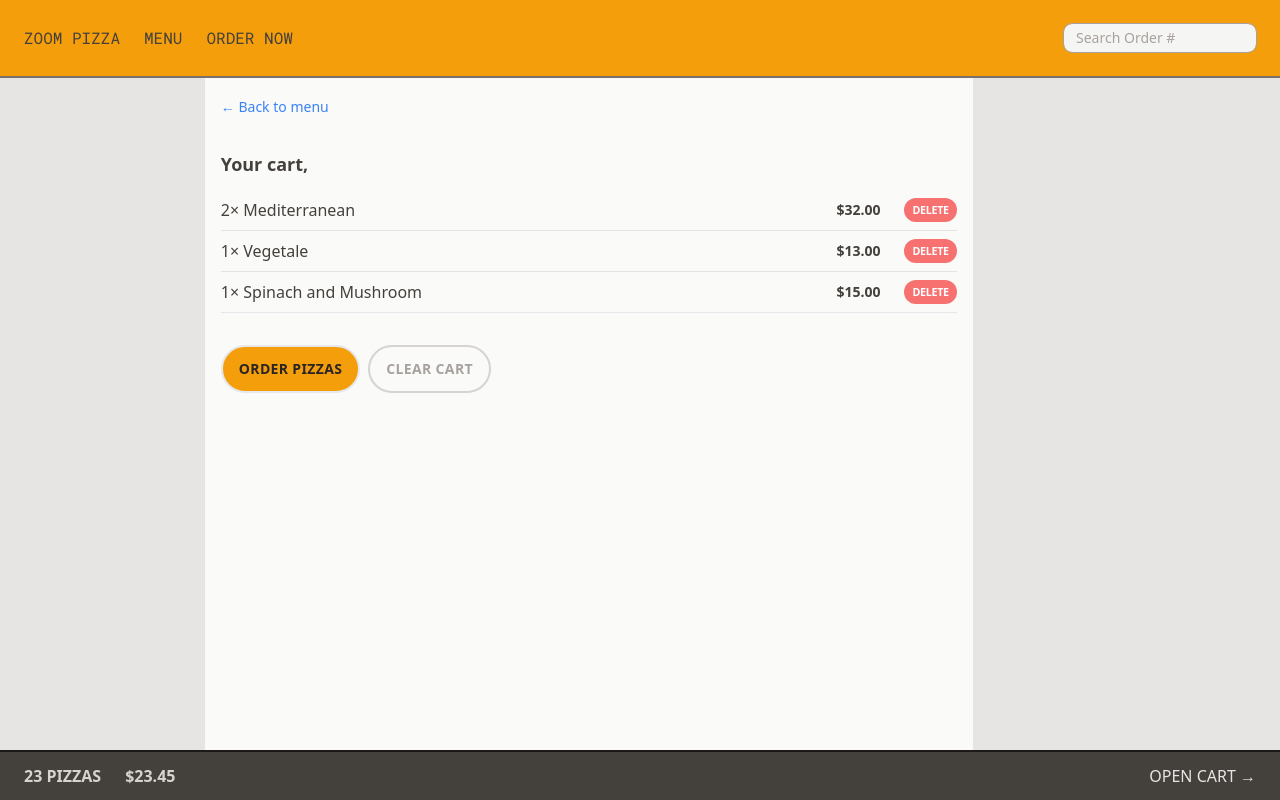
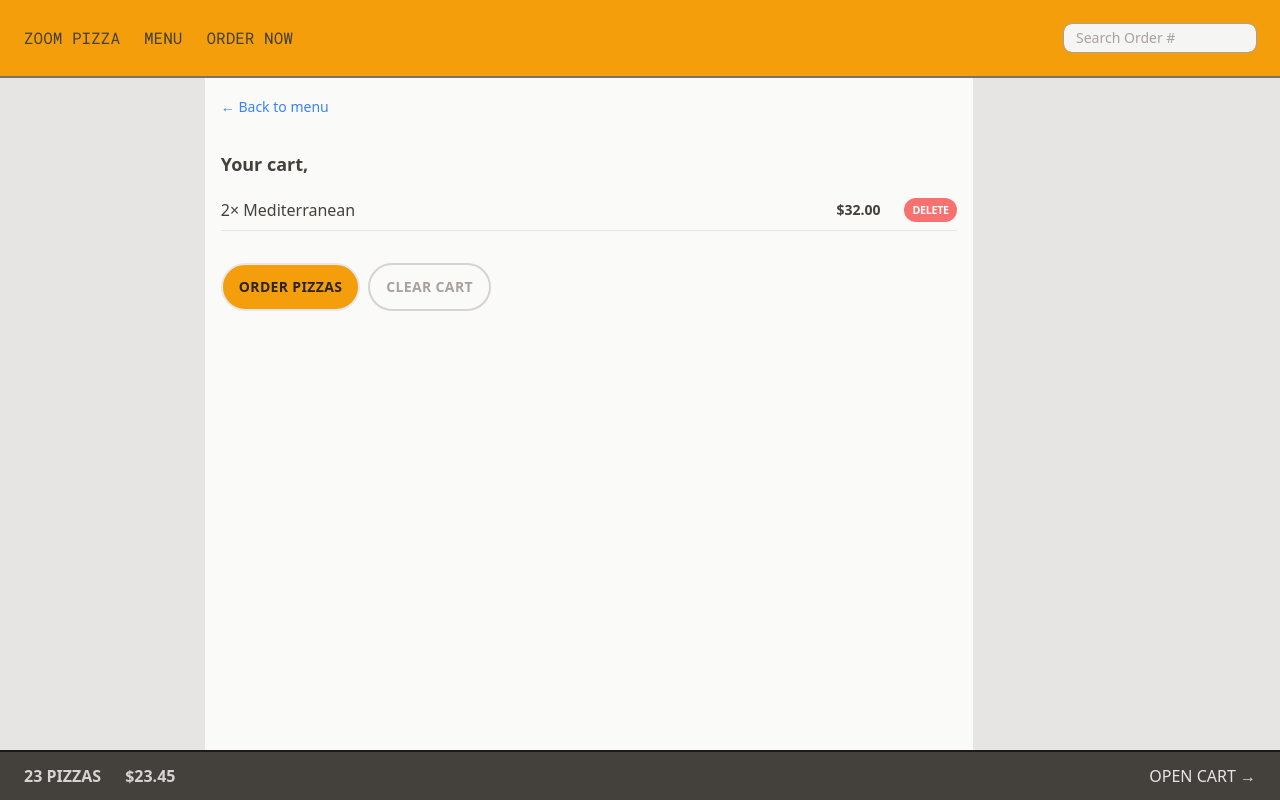
Before and after one commit to p-kordana/project-one, a React (Vite) app: page /cart in a window 1280 px wide. Built offline with nearby package versions, Linux system fonts and the light colour scheme.

Commit message:
implement cart to cart page and addItem to menu

```diff
--- a/src/features/cart/Cart.jsx
+++ b/src/features/cart/Cart.jsx
@@ -2,35 +2,13 @@ import { useNavigate } from "react-router-dom";
 import CartItem from "../../features/cart/CartItem";
 import LinkButton from "../../ui/LinkButton";
 import Button from "../../ui/Button";
-import { useSelector } from "react-redux";
-
-const fakeCart = [
-  {
-    pizzaId: 12,
-    name: "Mediterranean",
-    quantity: 2,
-    unitPrice: 16,
-    totalPrice: 32,
-  },
-  {
-    pizzaId: 6,
-    name: "Vegetale",
-    quantity: 1,
-    unitPrice: 13,
-    totalPrice: 13,
-  },
-  {
-    pizzaId: 11,
-    name: "Spinach and Mushroom",
-    quantity: 1,
-    unitPrice: 15,
-    totalPrice: 15,
-  },
-];
+import { useDispatch, useSelector } from "react-redux";
+import { emptyCart } from "./cartSlice";
 
 function Cart() {
   const username = useSelector((state) => state.user.username);
-  const cart = fakeCart;
+  const cart = useSelector((state) => state.cart.items);
+  const dispatch = useDispatch();
   const navigate = useNavigate();
 
   return (
@@ -51,7 +29,9 @@ function Cart() {
         <Button className="mt-2 px-3" onClick={() => navigate("/order/new")}>
           Order pizzas
         </Button>
-        <Button type="secondary">Clear cart</Button>
+        <Button type="secondary" onClick={() => dispatch(emptyCart())}>
+          Clear cart
+        </Button>
       </div>
     </div>
   );
--- a/src/features/menu/MenuItem.jsx
+++ b/src/features/menu/MenuItem.jsx
@@ -1,6 +1,8 @@
 import { formatCurrency } from "../../utils/helpers";
 import Button from "../../ui/Button";
 import PropTypes from "prop-types";
+import { useDispatch } from "react-redux";
+import { addItem } from "../cart/cartSlice";
 
 MenuItem.propTypes = {
   pizza: PropTypes.any,
@@ -8,6 +10,19 @@ MenuItem.propTypes = {
 
 function MenuItem({ pizza }) {
   const { id, name, unitPrice, ingredients, soldOut, imageUrl } = pizza;
+  const dispatch = useDispatch();
+
+  function handleAddItem() {
+    dispatch(
+      addItem({
+        pizzaId: id,
+        name,
+        quantity: 1,
+        unitPrice,
+        totalPrice: 1 * unitPrice,
+      }),
+    );
+  }
 
   return (
     <li className="flex gap-4 py-2 font-pizza">
@@ -21,15 +36,21 @@ function MenuItem({ pizza }) {
         <p className="text-xs capitalize italic text-stone-500 sm:text-sm">
           {ingredients.join(", ")}
         </p>
-        <div className="mt-auto flex items-center justify-between text-xs sm:text-sm">
+        <div className="mt-auto flex items-center justify-between text-xs sm:text-sm md:text-base">
           {!soldOut ? (
             <p className="italic">{formatCurrency(unitPrice)}</p>
           ) : (
             <p className="font-semibold uppercase text-stone-400">Sold out</p>
           )}
-          <Button size="small" className="md:px-3 md:py-2 md:text-sm">
-            Add to cart
-          </Button>
+          {!soldOut && (
+            <Button
+              size="small"
+              className="md:px-3 md:py-2 md:text-sm"
+              onClick={handleAddItem}
+            >
+              Add to cart
+            </Button>
+          )}
         </div>
       </div>
     </li>
```
